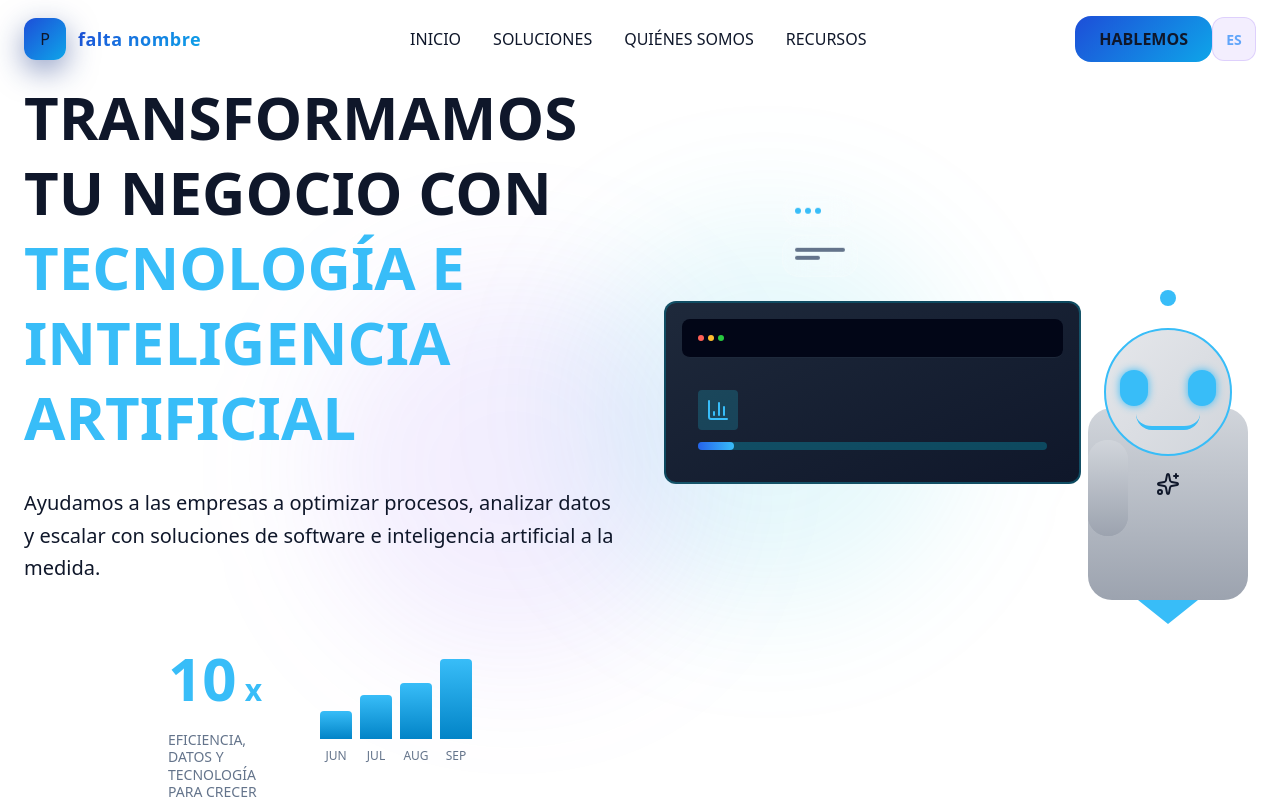
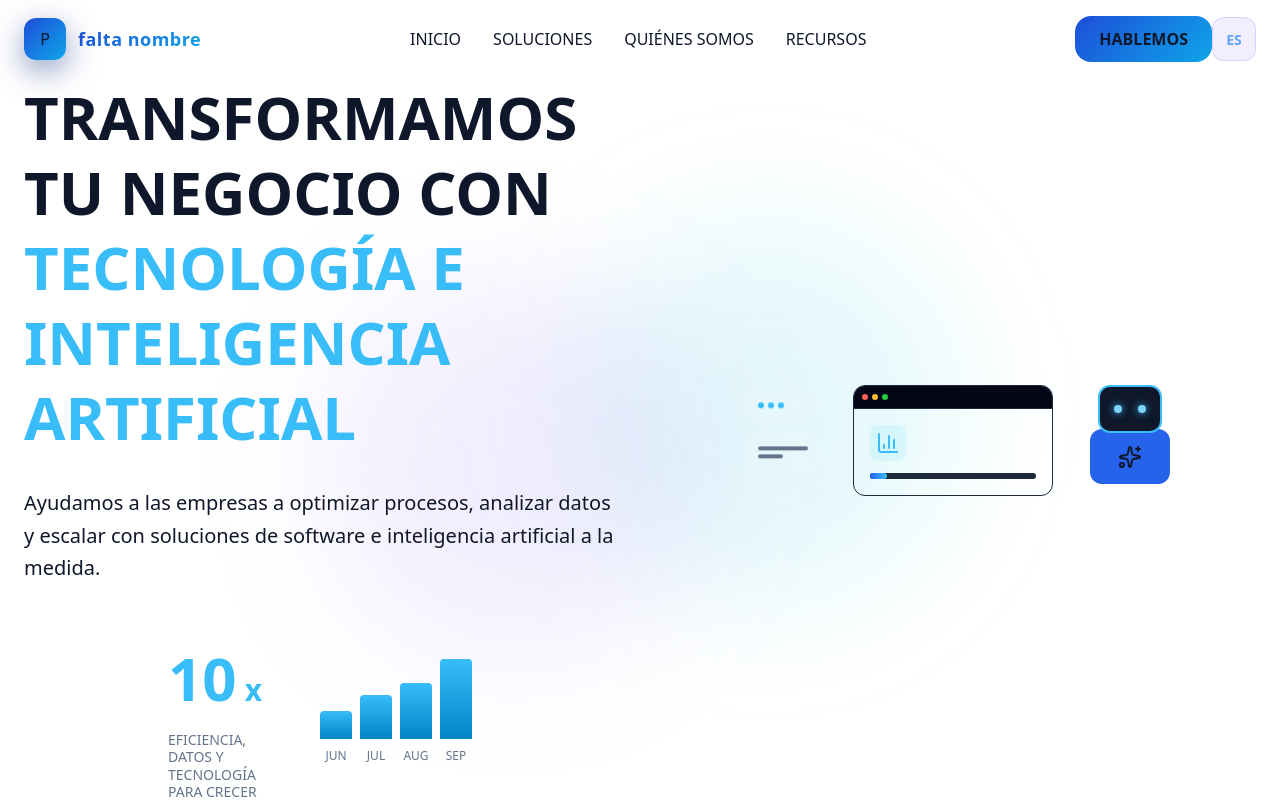
Before and after one commit to jeanpaulrestedur1234/my-landing-page, a React (Vite) app: page / in a window 1280 px wide. Shown: the top 800 px of the page. Built offline with nearby package versions, Linux system fonts and the light colour scheme.

Commit message:
configure  section style

```diff
--- a/src/components/HeroSection/HeroSection.css
+++ b/src/components/HeroSection/HeroSection.css
@@ -219,295 +219,8 @@
     color: var(--color-text-muted);
 }
 
-/* Illustration */
-.illustration-wrapper {
-    position: relative;
-    display: flex;
-    justify-content: center;
-    align-items: center;
-    min-height: 400px;
-    /* Ensure space */
+@media (max-width: 768px) {
+  .hero-illustration-wrapper {
+    height: auto;
+  }
 }
-
-/* Floating Card Common */
-.card-efficiency,
-.card-processing,
-.cta-circle {
-    z-index: 20;
-}
-
-/* Original "Top Left" - actually was chat bubbles at top left 1/4 */
-.card-efficiency {
-    position: absolute;
-    top: 0;
-    left: 20%;
-    display: flex;
-    flex-direction: column;
-    gap: var(--spacing-2);
-    /* animate-bounce equivalent */
-    animation: bounce 1s infinite;
-}
-
-@keyframes bounce {
-
-    0%,
-    100% {
-        transform: translateY(-25%);
-        animation-timing-function: cubic-bezier(0.8, 0, 1, 1);
-    }
-
-    50% {
-        transform: translateY(0);
-        animation-timing-function: cubic-bezier(0, 0, 0.2, 1);
-    }
-}
-
-/* Laptop/Processing - Center-ish */
-.card-processing {
-    margin-bottom: var(--spacing-8);
-    width: 100%;
-    max-width: 28rem;
-    /* max-w-md */
-    background: linear-gradient(to bottom right, var(--color-neutral-800), var(--color-neutral-900));
-    padding: var(--spacing-4);
-    border-radius: 0.75rem;
-    /* xl */
-    border: 2px solid rgba(6, 182, 212, 0.3);
-    /* secondary-500/30 */
-    position: relative;
-    z-index: 10;
-}
-
-.processing-header {
-    margin-bottom: var(--spacing-4);
-    background-color: var(--color-neutral-950);
-    padding: var(--spacing-4);
-    border-radius: 0.5rem;
-    /* lg */
-}
-
-.icon-box-violet {
-    /* Originally bg-cyan-400/20 in second card */
-    width: 2.5rem;
-    height: 2.5rem;
-    background-color: rgba(34, 211, 238, 0.2);
-    border-radius: 0.25rem;
-    display: flex;
-    align-items: center;
-    justify-content: center;
-}
-
-.progress-bar-bg {
-    width: 100%;
-    height: 0.5rem;
-    background-color: rgba(6, 182, 212, 0.3);
-    border-radius: 9999px;
-}
-
-.progress-bar-fill {
-    width: 75%;
-    height: 100%;
-    background-color: rgba(6, 182, 212, 0.2);
-    border-radius: 9999px;
-}
-
-/* Robot - The big complex SVG-like div structure */
-.robot-container {
-    position: relative;
-    width: 16rem;
-    /* w-64 */
-    height: 20rem;
-    /* h-80 */
-    display: none;
-}
-
-@media (min-width: 1024px) {
-    .robot-container {
-        display: block;
-    }
-}
-
-.robot-body {
-    position: absolute;
-    bottom: 0;
-    left: 50%;
-    transform: translateX(-50%);
-    width: 10rem;
-    /* w-40 */
-    height: 12rem;
-    /* h-48 */
-    background: linear-gradient(to bottom, #d1d5db, #9ca3af);
-    /* gray-300 to gray-400 */
-    border-radius: 1.5rem;
-    /* 3xl */
-    box-shadow: var(--shadow-2xl);
-}
-
-.robot-head {
-    position: absolute;
-    top: -5rem;
-    /* -top-20 */
-    left: 50%;
-    transform: translateX(-50%);
-    width: 8rem;
-    height: 8rem;
-    background: linear-gradient(to bottom right, #e5e7eb, #d1d5db);
-    /* gray-200 to gray-300 */
-    border-radius: 9999px;
-    /* full */
-    box-shadow: var(--shadow-xl);
-}
-
-.robot-eye {
-    position: absolute;
-    top: 2.5rem;
-    /* top-10 */
-    width: 1.75rem;
-    /* w-7 */
-    height: 2.25rem;
-    /* h-9 */
-    background-color: var(--color-secondary-400);
-    border-radius: 9999px;
-}
-
-.robot-eye.left {
-    left: 1.5rem;
-}
-
-.robot-eye.right {
-    right: 1.5rem;
-}
-
-.robot-mouth {
-    position: absolute;
-    bottom: 1.5rem;
-    /* bottom-6 */
-    left: 50%;
-    transform: translateX(-50%);
-    width: 4rem;
-    /* w-16 */
-    height: 2rem;
-    /* h-8 */
-    border-bottom: 4px solid var(--color-secondary-400);
-    border-radius: 9999px;
-}
-
-.robot-antenna {
-    position: absolute;
-    top: -2rem;
-    /* -top-8 */
-    left: 50%;
-    transform: translateX(-50%);
-    width: 0.25rem;
-    height: 2rem;
-    background-color: var(--color-text-secondary);
-}
-
-.robot-sensor {
-    position: absolute;
-    top: -2.5rem;
-    /* -top-10 */
-    left: 50%;
-    transform: translateX(-50%);
-    width: 1rem;
-    height: 1rem;
-    background-color: var(--color-secondary-400);
-    border-radius: 9999px;
-}
-
-.robot-arm {
-    position: absolute;
-    top: 2rem;
-    width: 2.5rem;
-    /* w-10 */
-    height: 6rem;
-    /* h-24 */
-    background: linear-gradient(to bottom, #d1d5db, #9ca3af);
-    border-radius: 9999px;
-}
-
-.robot-arm.left {
-    left: -2.5rem;
-    transform: rotate(12deg);
-}
-
-.robot-arm.right {
-    right: -2.5rem;
-    transform: rotate(-12deg);
-}
-
-.robot-chest {
-    position: absolute;
-    top: 3rem;
-    left: 50%;
-    transform: translateX(-50%);
-    width: 4rem;
-    height: 4rem;
-    background-color: var(--color-surface);
-    border-radius: 0.5rem;
-    display: flex;
-    align-items: center;
-    justify-content: center;
-}
-
-.robot-base {
-    position: absolute;
-    bottom: -1.5rem;
-    left: 50%;
-    transform: translateX(-50%);
-    width: 0;
-    height: 0;
-    border-left: 30px solid transparent;
-    border-right: 30px solid transparent;
-    border-top: 24px solid var(--color-secondary-400);
-}
-
-/* CTA Circle */
-.cta-circle {
-    position: absolute;
-    top: 0;
-    right: 0;
-    width: 11rem;
-    /* w-44 */
-    height: 11rem;
-    /* h-44 */
-    background: var(--gradient-cta);
-    border-radius: 9999px;
-    display: flex;
-    align-items: center;
-    justify-content: center;
-    box-shadow: var(--shadow-2xl);
-    /* shadow-2xl */
-    cursor: pointer;
-    transition: transform 0.2s;
-}
-
-@media (min-width: 640px) {
-    .cta-circle {
-        width: 14rem;
-        /* w-56 */
-        height: 14rem;
-        /* h-56 */
-    }
-}
-
-.cta-circle:hover {
-    transform: scale(1.1);
-}
-
-.cta-circle-text {
-    font-size: 1.25rem;
-    /* xl */
-    font-weight: 700;
-    color: var(--color-text-primary);
-    text-align: center;
-    padding-left: var(--spacing-4);
-    padding-right: var(--spacing-4);
-}
-
-@media (min-width: 640px) {
-    .cta-circle-text {
-        font-size: 1.5rem;
-        /* 2xl */
-    }
-}
--- a/src/components/HeroSection/HeroSection.tsx
+++ b/src/components/HeroSection/HeroSection.tsx
@@ -56,9 +56,9 @@ export const HeroSection = () => {
             </div>
           </div>
         </div>
-
-        {/* Right Content - Illustrations */}
+      <div className="hero-illustration-wrapper">
         <HeroIllustration />
+      </div>
       </div>
     </section>
   );
--- a/src/components/HeroSection/Heroillustration.css
+++ b/src/components/HeroSection/Heroillustration.css
@@ -10,11 +10,11 @@
     align-items: center;
     justify-content: center;
     font-family: var(--font-sans);
+    padding: var(--spacing-4);
+    gap: var(--spacing-8);
 }
 
-/* --- Card Eficiencia (Burbujas de Chat) --- */
 .card-efficiency {
-    position: absolute;
     top: var(--spacing-8);
     left: 0;
     z-index: 10;
@@ -61,9 +61,8 @@
     width: 25px;
 }
 
-/* --- Card Procesamiento (Dashboard) --- */
+
 .card-processing {
-    position: absolute;
     bottom: var(--spacing-8);
     right: 0;
     width: 200px;
@@ -191,35 +190,6 @@
     box-shadow: var(--shadow-lg);
 }
 
-.sparkles-icon {
-    width: 24px;
-    height: 24px;
-    animation: pulse 2s infinite;
-}
-
-/* --- CTA Circle (Badge Flotante) --- */
-.cta-circle {
-    position: absolute;
-    top: -10px;
-    right: 20%;
-    width: 80px;
-    height: 80px;
-    background: var(--color-accent-500);
-    border-radius: 50%;
-    display: flex;
-    align-items: center;
-    justify-content: center;
-    color: var(--color-neutral-950);
-    font-size: 0.75rem;
-    font-weight: 800;
-    text-transform: uppercase;
-    text-align: center;
-    padding: var(--spacing-2);
-    transform: rotate(12deg);
-    box-shadow: var(--shadow-xl);
-    border: 4px solid var(--color-neutral-950);
-}
-
 /* --- Keyframes --- */
 @keyframes float {
 
```
